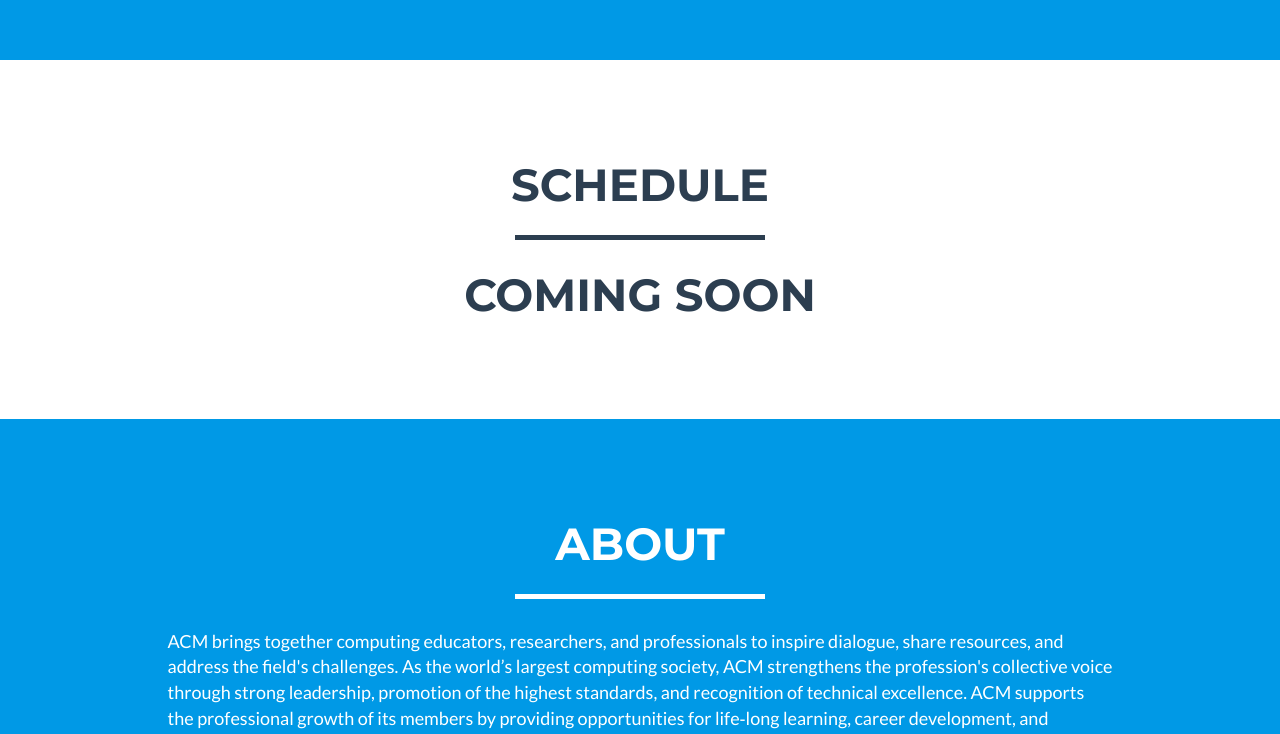
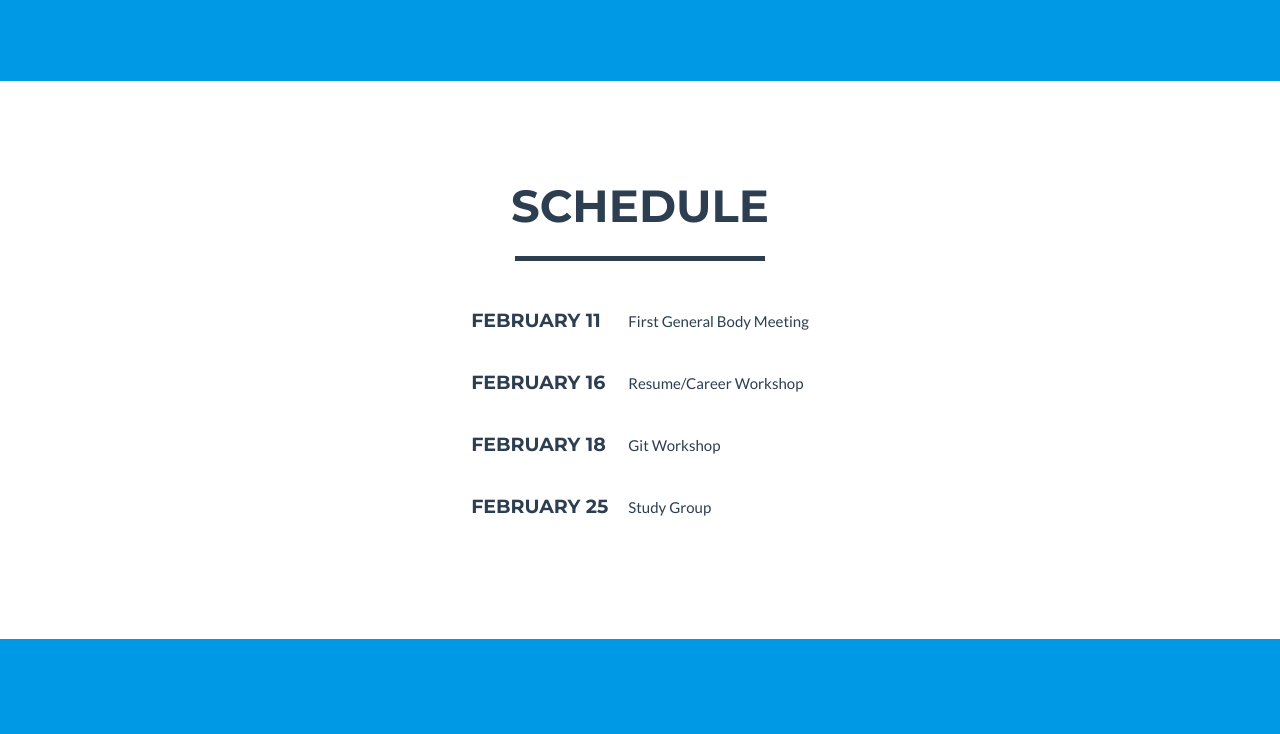
Before and after one commit to VUACM/VUACM.github.io, a plain HTML site: page index.html in a window 1280 px wide. Shown: the part 711-1445 px from the top of the page. Drawn offline with nearby package versions, Linux system fonts and the light colour scheme.

Commit message:
Added schedule

```diff
--- a/index.html
+++ b/index.html
@@ -77,6 +77,7 @@
                     <img class="img-responsive" id="acm-logo" src="img/ACMLogo-final.png" alt="">
                     <div class="intro-text">
                         <span class="name">Villanova University</span><span class="name">ACM</span>
+                        <a href="./presentations/index.html">FIRST MEETING</a>
                         <hr class="star-light">
                         <span class="skills">Join us for a new semester!</span>
                     </div>
@@ -96,11 +97,27 @@
                 </div>
             </div>
             <div class="row">
-                <div class="col-lg-12 text-center">
-                    <h2>COMING SOON</h2>
+                <div class="col-lg-12 text-center" style="display: flex; justify-content: center;">
+                    <table>
+                        <tr align="left">
+                            <td style="padding:10px;"><h4>February 11<h4></td>
+                            <td style="padding:10px;">First General Body Meeting</td>
+                        </tr>
+                        <tr align="left">
+                            <td style="padding:10px;"><h4>February 16</h4></td>
+                            <td style="padding:10px;">Resume/Career Workshop</td>
+                        </tr>
+                        <tr align="left">
+                            <td style="padding:10px;"><h4>February 18</h4></td>
+                            <td style="padding:10px;">Git Workshop</td>
+                        </tr>
+                        <tr align="left">
+                            <td style="padding:10px;"><h4>February 25</h4></td>
+                            <td style="padding:10px;">Study Group</td>
+                        </tr>
+                    </table>
                 </div>
             </div>
-        </div>
     </section>
 
     <!-- About Section -->
```
